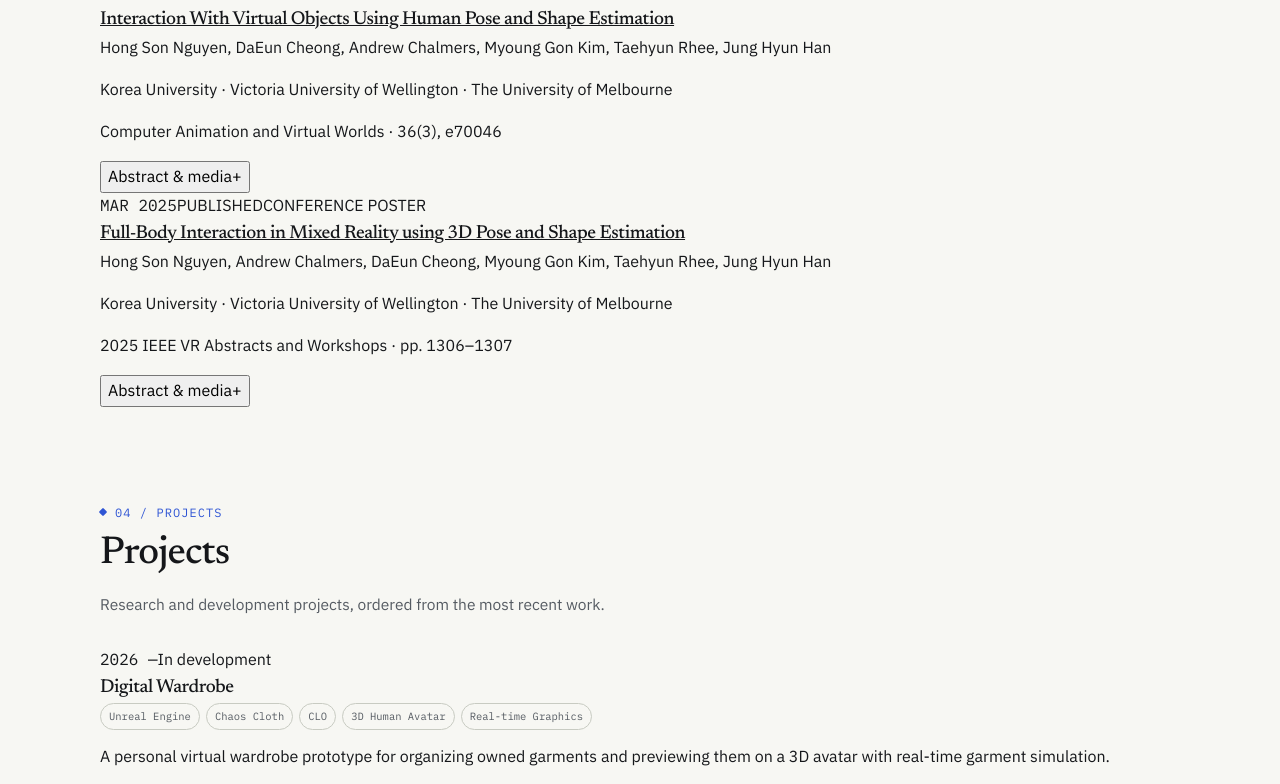
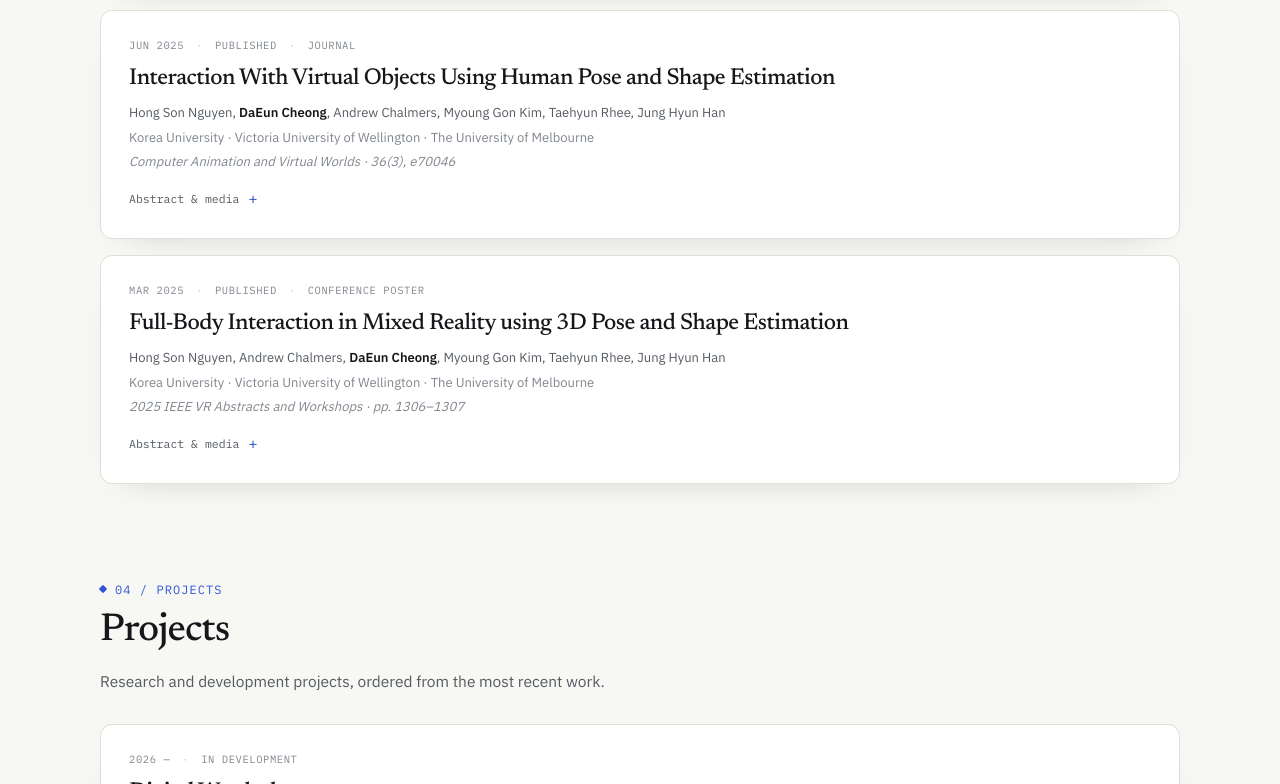
Before and after one commit to GraceCheong/web, a React (Vite) app: page / in a window 1280 px wide. Shown: the part 2296-3080 px from the top of the page. Built offline with nearby package versions, Linux system fonts and the light colour scheme.

Commit message:
Style shared foldable publication and project cards

```diff
--- a/src/index.css
+++ b/src/index.css
@@ -454,6 +454,162 @@ section.wrap{scroll-margin-top:96px;margin-bottom:96px}
 }
 .video-embed iframe{position:absolute;inset:0;width:100%;height:100%;border:0}
 
+
+/* ---- shared publication / project cards ---- */
+.work-list{
+  display:flex;
+  flex-direction:column;
+  gap:16px;
+}
+.work-card{
+  padding:26px 28px;
+  border:1px solid var(--line);
+  border-radius:12px;
+  background:var(--surface);
+  box-shadow:var(--shadow);
+}
+.work-card-meta{
+  display:flex;
+  flex-wrap:wrap;
+  gap:7px 12px;
+  margin-bottom:10px;
+  color:var(--ink-faint);
+  font-family:"IBM Plex Mono",monospace;
+  font-size:10.5px;
+  letter-spacing:.055em;
+  text-transform:uppercase;
+}
+.work-card-meta span + span::before{
+  content:"·";
+  margin-right:12px;
+  color:var(--line-strong);
+}
+.work-card-title{
+  max-width:880px;
+  margin-bottom:9px;
+  font-size:23px;
+  line-height:1.28;
+}
+.work-card-title a{
+  text-decoration:none;
+  border-bottom:1px solid transparent;
+}
+.work-card-title a:hover{
+  color:var(--accent);
+  border-color:var(--accent);
+}
+.publication-authors,
+.publication-institutions,
+.publication-venue{
+  margin:0;
+  font-size:13px;
+}
+.publication-authors{color:var(--ink-soft)}
+.publication-authors .me{color:var(--ink);font-weight:600}
+.publication-institutions{
+  margin-top:4px;
+  color:var(--ink-faint);
+}
+.publication-venue{
+  margin-top:3px;
+  color:var(--ink-faint);
+  font-style:italic;
+}
+.work-summary{
+  max-width:78ch;
+  margin:5px 0 18px;
+  color:var(--ink-soft);
+  font-size:14.5px;
+}
+.work-preview{
+  margin:20px 0 16px;
+}
+.media-label{
+  display:block;
+  margin-bottom:7px;
+}
+.media-thumbnail-button{
+  display:block;
+  width:100%;
+  overflow:hidden;
+  padding:0;
+  border:1px solid var(--line);
+  border-radius:9px;
+  background:var(--surface-soft);
+  cursor:pointer;
+}
+.work-thumbnail{
+  display:block;
+  width:100%;
+  max-height:280px;
+  object-fit:cover;
+}
+.work-toggle{
+  display:inline-flex;
+  align-items:center;
+  gap:9px;
+  margin-top:15px;
+  padding:0;
+  border:0;
+  background:none;
+  color:var(--ink-soft);
+  cursor:pointer;
+  font-family:"IBM Plex Mono",monospace;
+  font-size:11.5px;
+}
+.work-toggle:hover{color:var(--ink)}
+.work-toggle span{color:var(--accent);font-size:15px}
+.work-details{
+  margin-top:18px;
+  padding-top:18px;
+  border-top:1px solid var(--line);
+}
+.work-detail-block{
+  max-width:82ch;
+  margin-bottom:18px;
+}
+.work-detail-block p{
+  margin:0;
+  color:var(--ink-soft);
+  font-size:14px;
+}
+.work-figure{
+  margin:0 0 18px;
+}
+.work-figure img{
+  display:block;
+  width:100%;
+  max-height:560px;
+  object-fit:contain;
+  border:1px solid var(--line);
+  border-radius:9px;
+  background:var(--surface-soft);
+}
+.work-figure figcaption{
+  margin-top:6px;
+  color:var(--ink-faint);
+  font-family:"IBM Plex Mono",monospace;
+  font-size:10.5px;
+}
+.project-gallery{
+  display:grid;
+  grid-template-columns:repeat(2,minmax(0,1fr));
+  gap:12px;
+  margin-bottom:18px;
+}
+.project-gallery .work-figure{margin:0}
+.work-links{
+  display:flex;
+  flex-wrap:wrap;
+  gap:14px;
+}
+.side-project-period{
+  display:block;
+  margin-bottom:8px;
+  color:var(--ink-faint);
+  font-size:10.5px;
+}
+
 /* Publications */
 .pub-list{margin:0;padding:0;border-top:1px solid var(--ink)}
 .publication{
@@ -632,7 +788,7 @@ footer a:hover{color:var(--accent)}
   .section-head h2{font-size:30px}
   .split-head{display:block}
   .section-link{margin-top:12px}
-  .columns,.interaction-map,.sp-other-grid{grid-template-columns:1fr}
+  .columns,.interaction-map,.sp-other-grid,.project-gallery{grid-template-columns:1fr}
   .publication{grid-template-columns:52px 1fr;gap:12px}
   .tl-card{padding:21px 18px 23px}
   .tl-item2{padding-left:26px}
```
